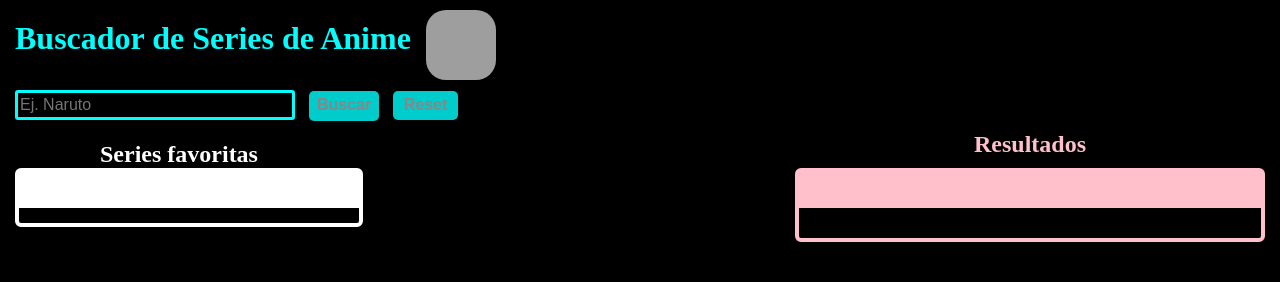
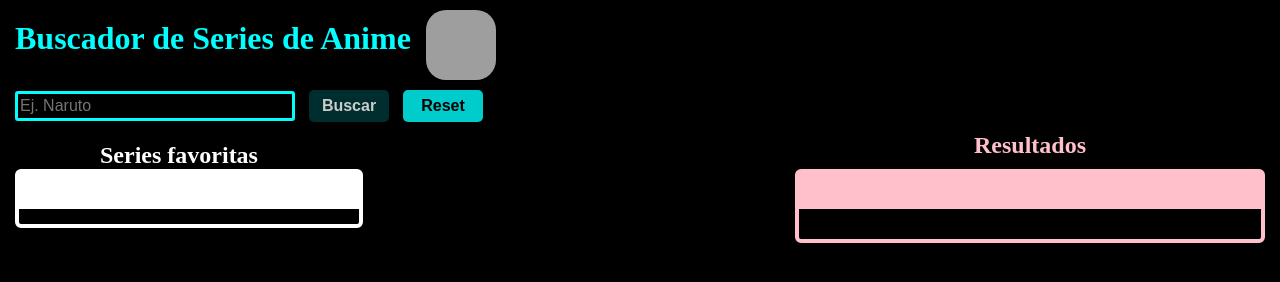
Before and after one commit to MLLuisa/modulo-2-evaluacion-final-MLLuisa, a website: page docs/index.html in a window 1280 px wide. In both pictures the pointer is over the button "Buscar". Drawn offline with nearby package versions, Linux system fonts and the light colour scheme; files that its build step writes are made by us from their sources; grey boxes are pictures that could not be loaded.

Commit message:
changed button color and added hover.Added cursor pointer to anime items and opacity

```diff
--- a/src/scss/main.scss
+++ b/src/scss/main.scss
@@ -36,23 +36,22 @@
 }
 
 .button-search, .button-reset {
-    color: darkgray;
+    color: black;
     font-weight: bold;
     font-size: 16px;
     background-color: aqua;
     opacity: 0.8;
     border-radius: 5px;
-    height: 29px;
-    width: 65px;
+    height: 32px;
+    width: 80px;
     margin-left: 10px;
     padding-top: 0;
     border: none;
 }
 .button-search:hover, .button-reset:hover {
     cursor: pointer;
-    height: 30px;
-    width: 70px;
-
+    background-color: rgb(0, 58, 58);
+    color: white;
 }
 
 .list-anime {
@@ -123,6 +122,11 @@
     width: 250px;
 }
 
+.js-single-element:hover {
+    cursor: pointer;
+    opacity: 0.8;
+}
+
 .js-remove-item-button {
     background-color: black;
     color: red;
@@ -131,3 +135,7 @@
     border: none;
     cursor: pointer;
 }
+
+.js-remove-item-button:hover {
+    opacity: 0.7;
+}
```
Also changed, not shown: public/assets/css/main.css, 1 other file.
